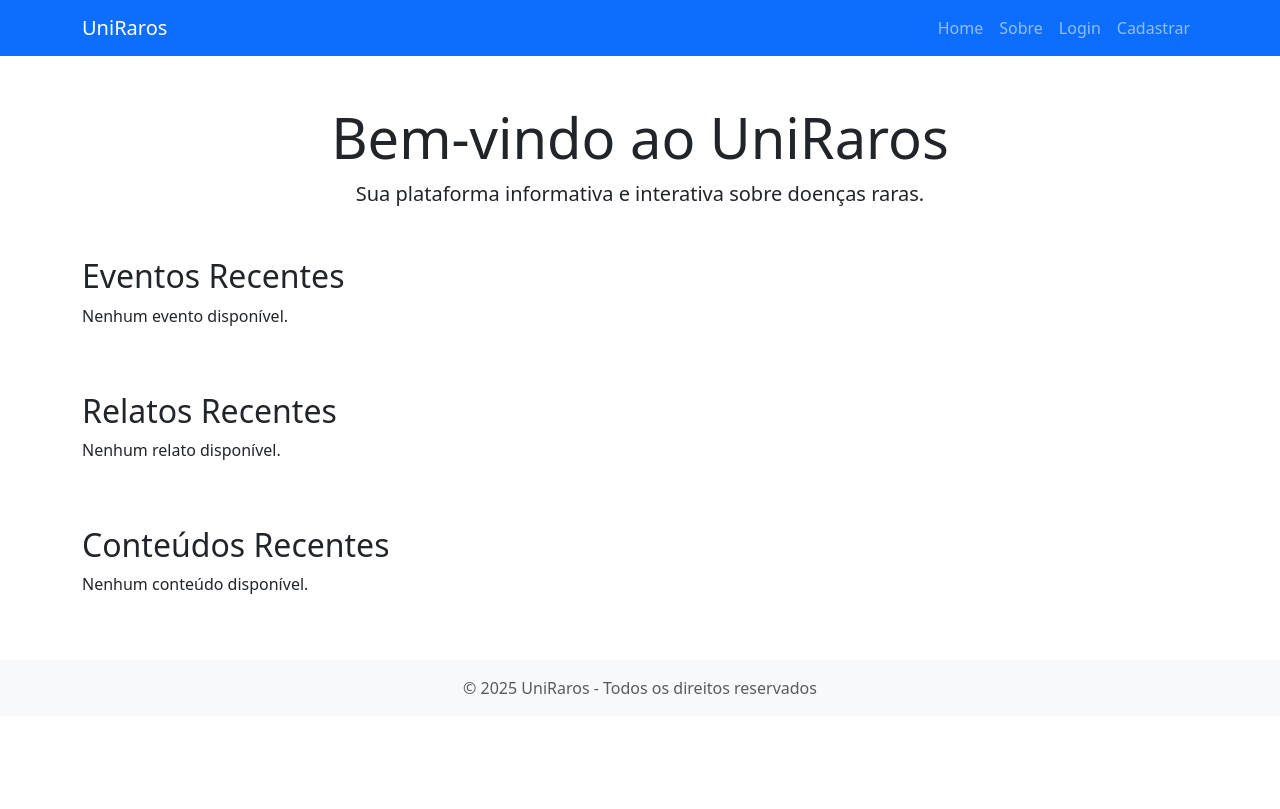
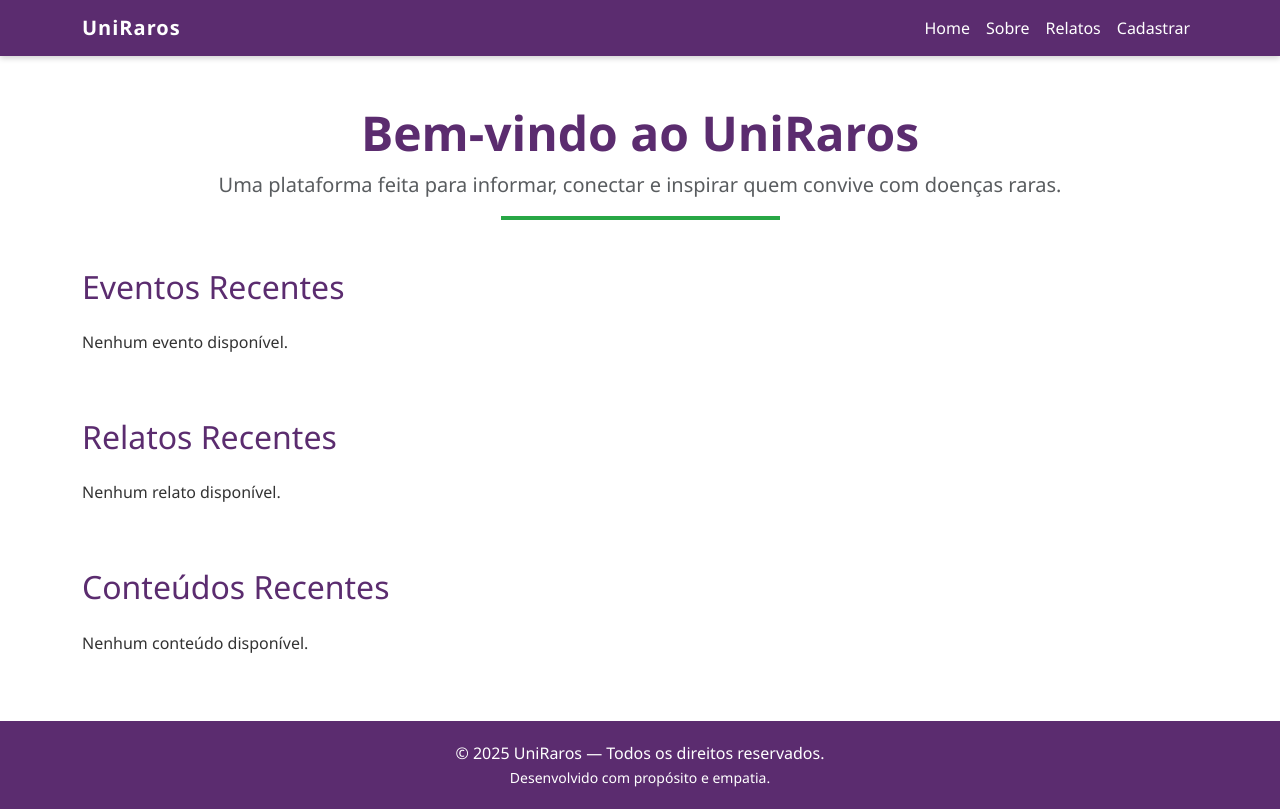
Before and after one commit to Flavinha29/UniRaros-INFOG, a Django app: page / in a window 1280 px wide. Before the commit the page ends 694 px from the top, so only its background shows below. Run offline with Django 5.2, Linux system fonts and the light colour scheme; data that the repository does not hold is empty.

Commit message:
Add files via upload

```diff
--- a/relatos/urls.py
+++ b/relatos/urls.py
@@ -3,7 +3,9 @@ from django.urls import path
 from . import views
 
 urlpatterns = [
-    path('', views.RelatoListView.as_view(), name='relato-list'),
+    path('', views.RelatoListView.as_view(), name='relatos-list'),
     path('<int:pk>/', views.RelatoDetailView.as_view(), name='relato-detail'),
     path('novo/', views.RelatoCreateView.as_view(), name='relato-create'),
+    path('<int:pk>/comentario/', views.adicionar_comentario, name='adicionar_comentario'),
+    path('<int:pk>/curtir/', views.toggle_curtida, name='toggle_curtida'),
 ]
--- a/templates/base.html
+++ b/templates/base.html
@@ -5,12 +5,111 @@
     <meta name="viewport" content="width=device-width, initial-scale=1">
     <title>{% block title %}UniRaros{% endblock %}</title>
 
-    <!-- Bootstrap CSS -->
+    <!-- Bootstrap -->
     <link href="https://cdn.jsdelivr.net/npm/bootstrap@5.3.2/dist/css/bootstrap.min.css" rel="stylesheet">
+
+    <!-- Estilos personalizados -->
+    <style>
+        :root {
+            --roxo: #5B2C6F;
+            --verde: #28A745;
+            --branco: #FFFFFF;
+        }
+
+        body {
+            background-color: var(--branco);
+            color: #333;
+            font-family: 'Segoe UI', sans-serif;
+        }
+
+        /* Navbar */
+        .navbar {
+            background-color: var(--roxo);
+            box-shadow: 0 2px 6px rgba(0,0,0,0.2);
+        }
+
+        .navbar-brand {
+            font-weight: bold;
+            letter-spacing: 1px;
+        }
+
+        .nav-link {
+            color: var(--branco) !important;
+            transition: 0.3s;
+        }
+
+        .nav-link:hover {
+            color: var(--verde) !important;
+        }
+
+        /* Botões */
+        .btn-primary {
+            background-color: var(--roxo);
+            border: none;
+        }
+
+        .btn-primary:hover {
+            background-color: #45255A;
+        }
+
+        .btn-success {
+            background-color: var(--verde);
+            border: none;
+        }
+
+        .btn-success:hover {
+            background-color: #208A3C;
+        }
+
+        .btn-warning {
+            background-color: #B7E4C7;
+            color: #222;
+            border: none;
+        }
+
+        .btn-warning:hover {
+            background-color: #95D5B2;
+        }
+
+        /* Cards */
+        .card {
+            border: none;
+            border-radius: 12px;
+            box-shadow: 0 2px 6px rgba(0,0,0,0.1);
+            transition: transform 0.2s ease, box-shadow 0.2s ease;
+        }
+
+        .card:hover {
+            transform: translateY(-4px);
+            box-shadow: 0 4px 12px rgba(0,0,0,0.2);
+        }
+
+        .card-title {
+            color: var(--roxo);
+            font-weight: 600;
+        }
+
+        footer {
+            background-color: var(--roxo);
+            color: var(--branco);
+            padding: 20px 0;
+            margin-top: 50px;
+        }
+
+        footer a {
+            color: var(--verde);
+            text-decoration: none;
+        }
+
+        footer a:hover {
+            text-decoration: underline;
+        }
+    </style>
 </head>
+
 <body>
     <!-- Navbar -->
-    <nav class="navbar navbar-expand-lg navbar-dark bg-primary">
+    <nav class="navbar navbar-expand-lg navbar-dark">
         <div class="container">
             <a class="navbar-brand" href="{% url 'home' %}">UniRaros</a>
             <button class="navbar-toggler" type="button" data-bs-toggle="collapse" data-bs-target="#navbarNav">
@@ -20,30 +119,30 @@
                 <ul class="navbar-nav ms-auto">
                     <li class="nav-item"><a class="nav-link" href="{% url 'home' %}">Home</a></li>
                     <li class="nav-item"><a class="nav-link" href="{% url 'sobre' %}">Sobre</a></li>
+                    <li class="nav-item"><a class="nav-link" href="{% url 'relatos-list' %}">Relatos</a></li>
                     {% if user.is_authenticated %}
                         <li class="nav-item"><a class="nav-link" href="#">Dashboard</a></li>
                         <li class="nav-item"><a class="nav-link" href="{% url 'logout' %}">Sair</a></li>
                     {% else %}
-                        <li class="nav-item"><a class="nav-link" href="{% url 'login' %}">Login</a></li>
-                        <li class="nav-item"><a class="nav-link" href="{% url 'signup' %}">Cadastrar</a></li>
+                        <li class="nav-item"><a class="nav-link" href="{% url 'cadastro:signup' %}">Cadastrar</a></li>
                     {% endif %}
                 </ul>
             </div>
         </div>
     </nav>
 
-    <!-- Conteúdo principal -->
-    <main class="container mt-4">
-        {% block content %}
-        {% endblock %}
+    <!-- Conteúdo -->
+    <main class="container my-5">
+        {% block content %}{% endblock %}
     </main>
 
     <!-- Footer -->
-    <footer class="bg-light text-center text-muted py-3 mt-5">
-        &copy; 2025 UniRaros - Todos os direitos reservados
+    <footer class="text-center">
+        &copy; 2025 UniRaros — Todos os direitos reservados.
+        <br>
+        <small>Desenvolvido com propósito e empatia.</small>
     </footer>
 
-    <!-- Bootstrap JS -->
     <script src="https://cdn.jsdelivr.net/npm/bootstrap@5.3.2/dist/js/bootstrap.bundle.min.js"></script>
 </body>
 </html>
--- a/templates/public/home.html
+++ b/templates/public/home.html
@@ -4,20 +4,21 @@
 
 {% block content %}
 <div class="text-center my-5">
-    <h1 class="display-4">Bem-vindo ao UniRaros</h1>
-    <p class="lead">Sua plataforma informativa e interativa sobre doenças raras.</p>
+    <h1 class="display-5 fw-bold" style="color: var(--roxo);">Bem-vindo ao UniRaros</h1>
+    <p class="lead text-muted">Uma plataforma feita para informar, conectar e inspirar quem convive com doenças raras.</p>
+    <hr class="w-25 mx-auto" style="border: 2px solid var(--verde); opacity: 1;">
 </div>
 
-<h2>Eventos Recentes</h2>
+<h2 class="mb-4" style="color: var(--roxo);">Eventos Recentes</h2>
 <div class="row">
     {% for evento in eventos %}
-    <div class="col-md-4 mb-3">
+    <div class="col-md-4 mb-4">
         <div class="card h-100">
             <div class="card-body">
                 <h5 class="card-title">{{ evento.nome }}</h5>
-                <p class="card-text">{{ evento.descricao|truncatechars:80 }}</p>
-                <p class="card-text"><small>Início: {{ evento.data_inicio }}</small></p>
-                <a href="#" class="btn btn-primary">Ver mais</a>
+                <p class="card-text text-muted">{{ evento.descricao|truncatechars:100 }}</p>
+                <p><small>Início: {{ evento.data_inicio }}</small></p>
+                <a href="#" class="btn btn-primary w-100">Ver mais</a>
             </div>
         </div>
     </div>
@@ -26,15 +27,15 @@
     {% endfor %}
 </div>
 
-<h2 class="mt-5">Relatos Recentes</h2>
+<h2 class="mt-5 mb-4" style="color: var(--roxo);">Relatos Recentes</h2>
 <div class="row">
     {% for relato in relatos %}
-    <div class="col-md-4 mb-3">
+    <div class="col-md-4 mb-4">
         <div class="card h-100">
             <div class="card-body">
                 <h5 class="card-title">{{ relato.titulo }}</h5>
-                <p class="card-text">{{ relato.resumo|truncatechars:80 }}</p>
-                <a href="#" class="btn btn-success">Ver mais</a>
+                <p class="card-text text-muted">{{ relato.resumo|truncatechars:100 }}</p>
+                <a href="{% url 'relato-detail' relato.id %}" class="btn btn-success w-100">Ver mais</a>
             </div>
         </div>
     </div>
@@ -43,15 +44,15 @@
     {% endfor %}
 </div>
 
-<h2 class="mt-5">Conteúdos Recentes</h2>
+<h2 class="mt-5 mb-4" style="color: var(--roxo);">Conteúdos Recentes</h2>
 <div class="row">
     {% for conteudo in conteudos %}
-    <div class="col-md-4 mb-3">
+    <div class="col-md-4 mb-4">
         <div class="card h-100">
             <div class="card-body">
                 <h5 class="card-title">{{ conteudo.titulo }}</h5>
-                <p class="card-text">{{ conteudo.descricao|truncatechars:80 }}</p>
-                <a href="#" class="btn btn-warning">Ver mais</a>
+                <p class="card-text text-muted">{{ conteudo.descricao|truncatechars:100 }}</p>
+                <a href="#" class="btn btn-warning w-100">Ver mais</a>
             </div>
         </div>
     </div>
```
Also changed, not shown: relatos/forms.py (added, +16 -0 lines), relatos/models.py (+12 -1 lines), relatos/templates/relatos/detail.html (+58 -0 lines), relatos/templates/relatos/form.html (+12 -0 lines), relatos/templates/relatos/list.html (+31 -0 lines), relatos/views.py (+73 -2 lines), templates/dashboards/admin.html (+10 -0 lines), templates/dashboards/paciente.html (+10 -0 lines), templates/dashboards/usuario.html (added, +10 -0 lines).
